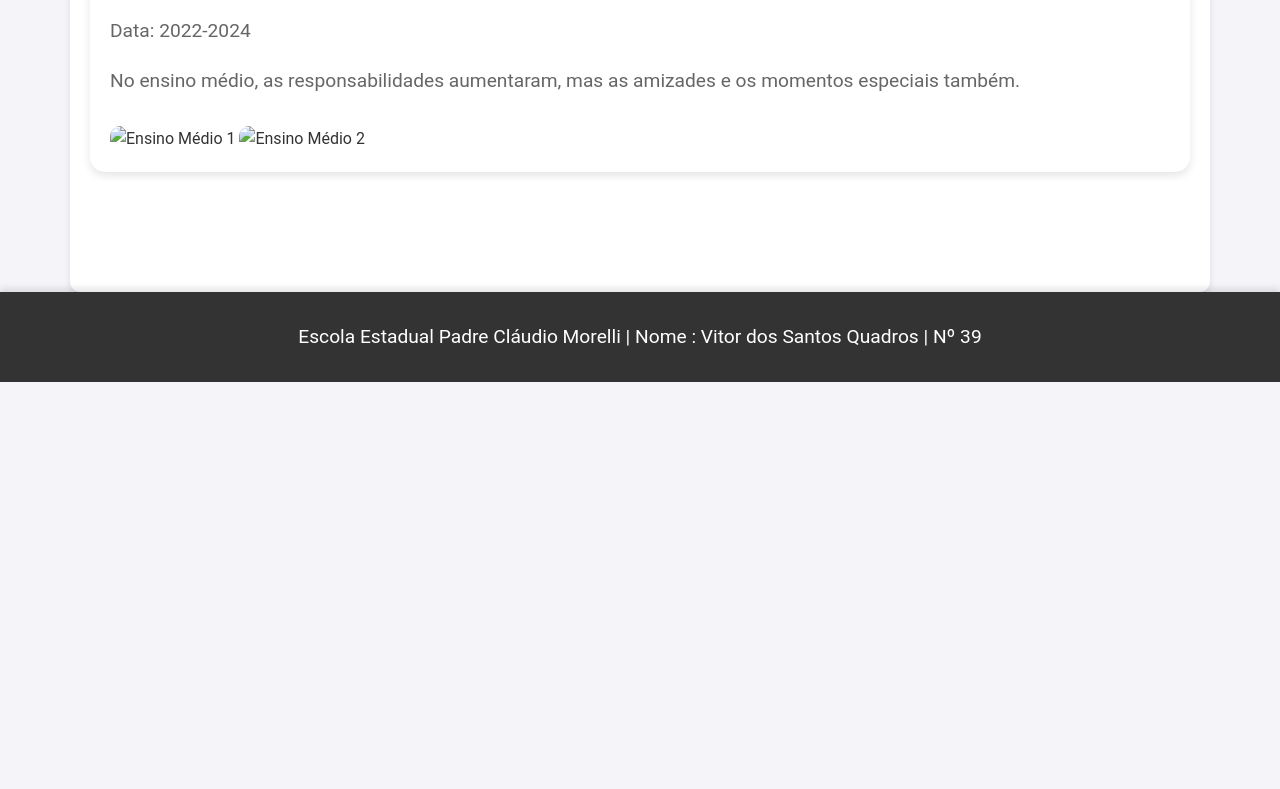
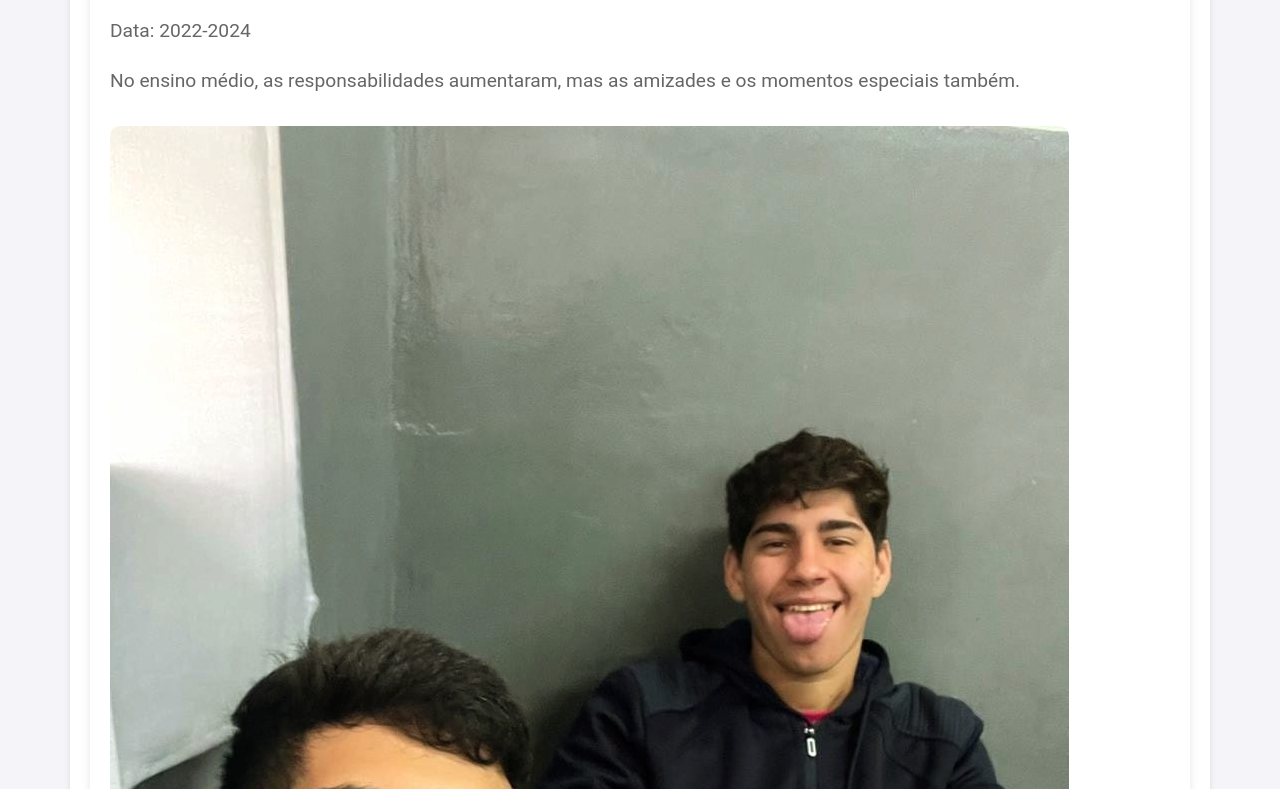
Before and after one commit to VitorSantosQuadros/Mem-rias, a plain HTML site: page index.html in a window 1280 px wide. Shown: the part 791-1580 px from the top of the page. Before the commit the page ends 1173 px from the top, so only its background shows below. Drawn offline with Linux system fonts and the light colour scheme.

Commit message:
Update index.html

```diff
--- a/index.html
+++ b/index.html
@@ -44,8 +44,8 @@
         <h2>Ensino Médio</h2>
         <p>Data: 2022-2024</p>
         <p>No ensino médio, as responsabilidades aumentaram, mas as amizades e os momentos especiais também.</p>
-        <img src="imagens/ensino-medio1.jpg" alt="Ensino Médio 1">
-        <img src="imagens/ensino-medio2.jpg" alt="Ensino Médio 2">
+        <img src="imagensensino-medio1.jpg.jpeg" alt="Ensino Médio 1">
+        <img src="imagensensino-medio2.jpg.jpeg" alt="Ensino Médio 2">
     </div>
 </section>
 
```
